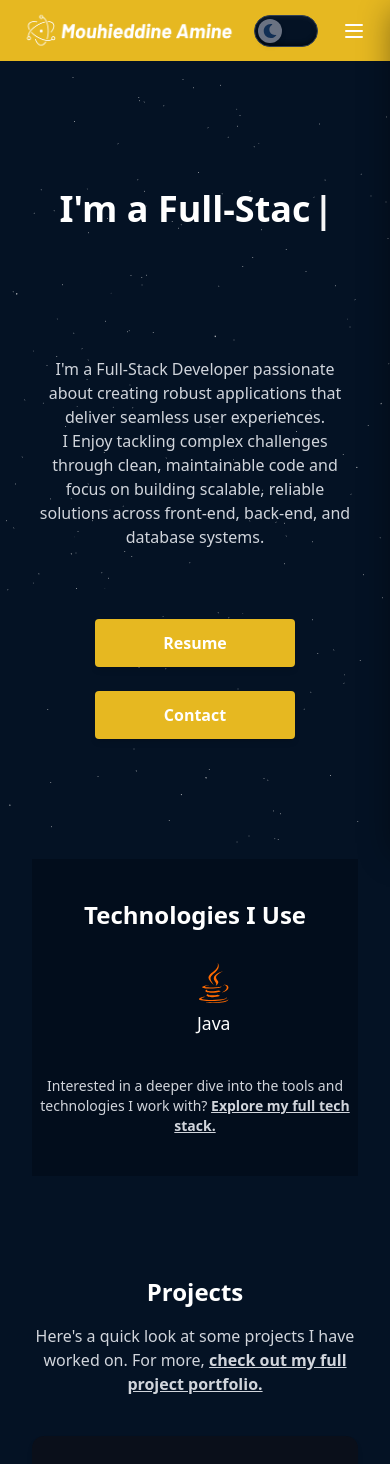
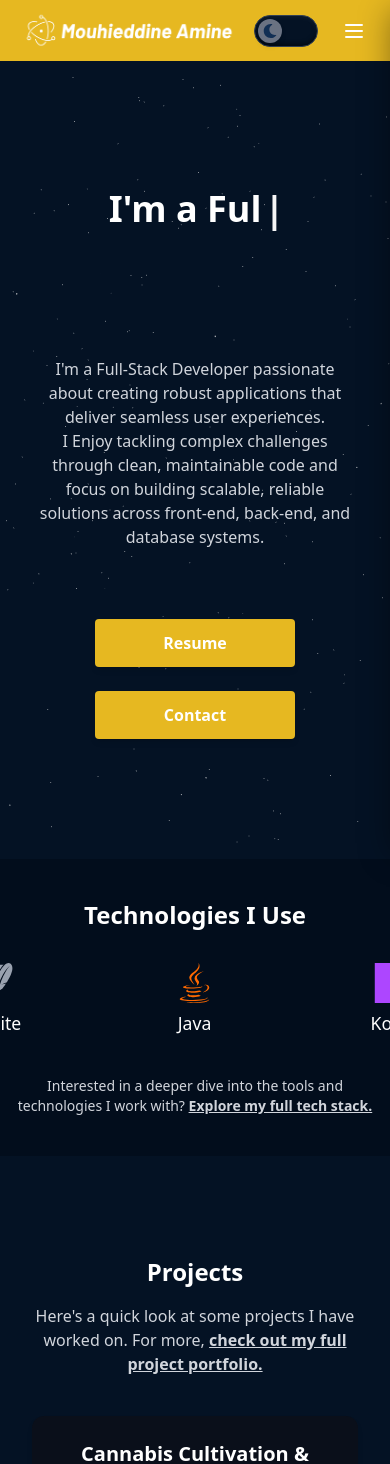
Before and after one commit to MouhieddineAmine/WebPortfolioV2, a Next.js app: page / in a window 390 px wide. Shown: the top 1464 px of the page. Built offline with nearby package versions, Linux system fonts and the light colour scheme; no server answers.

Commit message:
fixed carousel

```diff
--- a/app/page.tsx
+++ b/app/page.tsx
@@ -45,19 +45,31 @@ export default function Home() {
       </PageTransition>
       </div>
 
-      <div className="text-center text-gray-300 mb-[100px] bg-[#010812]/40 pt-10 pb-10 px-2 sm:px-6 w-full overflow-x-hidden hover:bg-[#010812]/100 transition-colors duration-400 ease-in-out"
+
+
+<div className="w-screen relative -ml-[50vw] -mr-[50vw] bg-[#010812]/40 mb-[100px] pt-10 pb-10 overflow-x-hidden hover:bg-[#010812]/100 transition-colors duration-400 ease-in-out"
   onMouseEnter={() => setPaused(true)}
   onMouseLeave={() => setPaused(false)}
 >
+  <div className="text-center text-gray-300 px-2 sm:px-4">
     <h2 className="text-2xl font-semibold mb-4 text-white">Technologies I Use</h2>
-        <TechCarousel paused={paused}/>
-        <p className="text-gray-300 mt-6 text-sm">
+  </div>
+
+  <TechCarousel paused={paused} />
+
+  <div className="text-center text-gray-300 mt-6 text-sm px-2 sm:px-4">
+    <p>
       Interested in a deeper dive into the tools and technologies I work with?{" "}
       <PageTransition href="/resume" className="underline hover:text-[#E6B821] font-semibold">
         Explore my full tech stack.
       </PageTransition>
     </p>
   </div>
+</div>
+
+
+
+
 
       <div className="text-center text-gray-300 mb-[60px]">
         <h2 className="text-2xl font-semibold mb-4 text-white">Projects</h2>
--- a/components/TechCarousel.tsx
+++ b/components/TechCarousel.tsx
@@ -74,12 +74,11 @@ export default function TechCarousel({paused}: {paused:boolean}) {
           background: transparent;
           padding: 1rem 0;
           width: 100%;
-          max-width: 100%;
           user-select: none;
         }
         .carousel-track {
           display: flex;
-          min-width: 100%;
+          width: ${duplicatedTechs.length * ITEM_WIDTH}px;
           animation: scroll 30s linear infinite;
           transition: animation-play-state 0.3s ease;
           animation-play-state: ${paused ? "paused" : "running"};
@@ -109,7 +108,7 @@ export default function TechCarousel({paused}: {paused:boolean}) {
       `}</style>
 
       <section
-        className="carousel-container w-full max-w-full overflow-hidden px-2 sm:px-6"
+        className="carousel-container"
         aria-label="Technology Carousel"
         role="list"
       >
```
Lines whose indentation alone changed are shown as unchanged.
